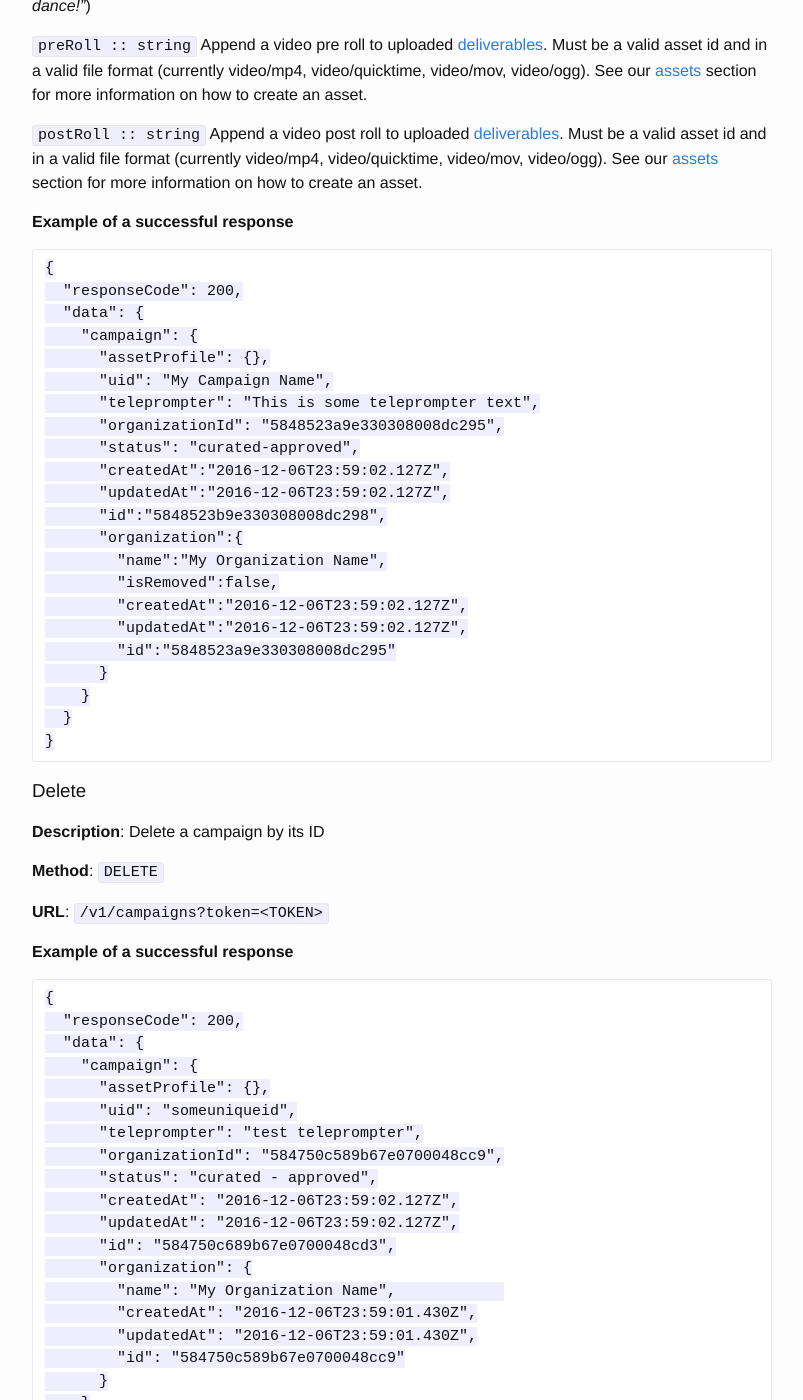
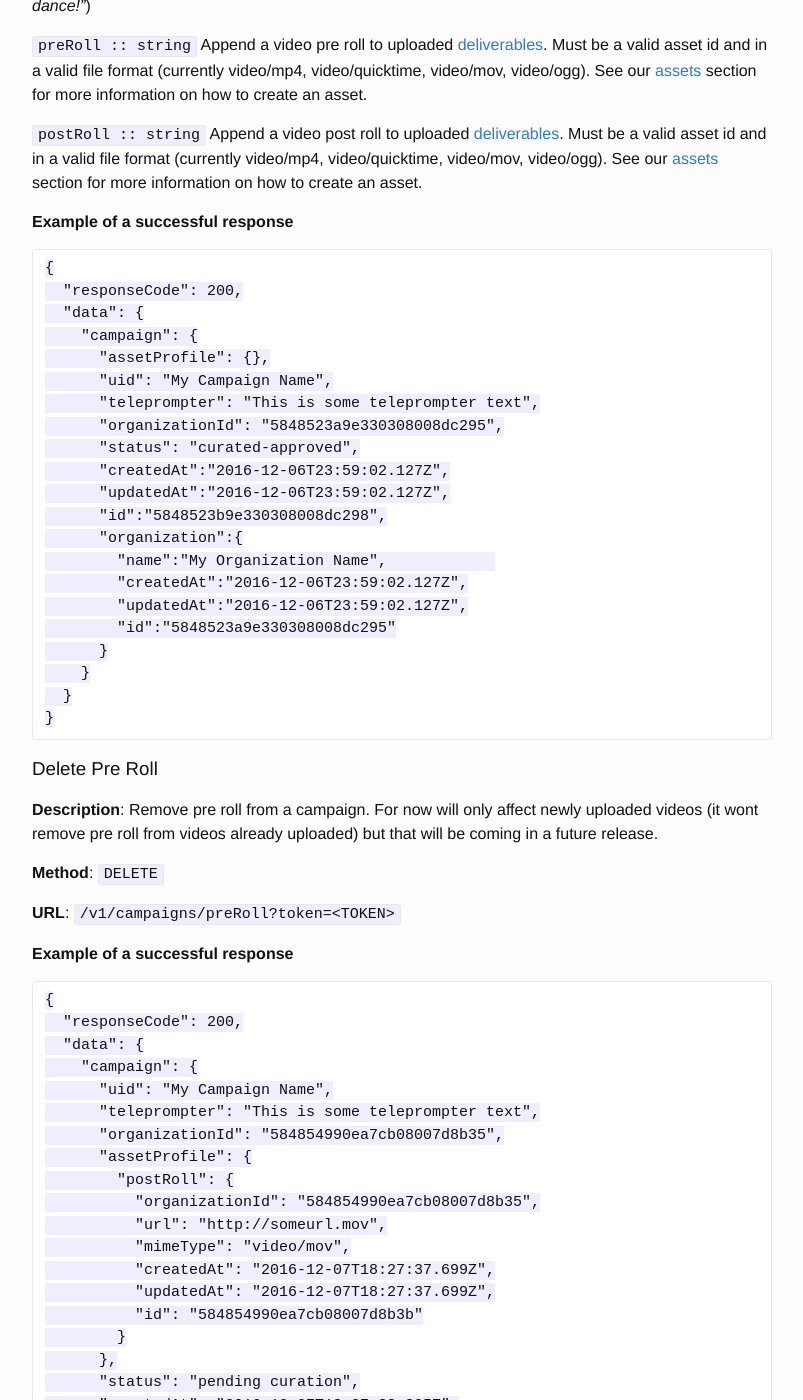
Before and after one commit to hilite-developer-site/hilite-developer-site.github.io, a Jekyll site: the page built from campaigns.md, in a window 1280 px wide and 1400 px high, scrolled down 3480 px. Shown: the whole window, without its empty margins (238-1041 px from the left). Built offline with Jekyll 4.4.1, drawn with Linux system fonts in a browser that asks for light colours; some of the changed text lies outside the part shown.

Commit message:
delete pre/post roll documentation

```diff
--- a/campaigns.md
+++ b/campaigns.md
@@ -182,7 +182,6 @@ Brands generate campaigns. This is usually done via our [admin console](https://
           "id":"5848523b9e330308008dc298",
           "organization":{
             "name":"My Organization Name",
-            "isRemoved":false,
             "createdAt":"2016-12-06T23:59:02.127Z",
             "updatedAt":"2016-12-06T23:59:02.127Z",
             "id":"5848523a9e330308008dc295"
@@ -191,6 +190,91 @@ Brands generate campaigns. This is usually done via our [admin console](https://
       }
     }
 
+[//]: # (----------------------------------------------------------------------------------------------------------------------------------------)
+
+### Delete Pre Roll
+
+**Description**: Remove pre roll from a campaign. For now will only affect newly uploaded videos (it wont remove pre roll from videos already uploaded) but that will be coming in a future release.
+
+**Method**: `DELETE`
+
+**URL**: `/v1/campaigns/preRoll?token=<TOKEN>`
+
+**Example of a successful response**
+
+    {
+      "responseCode": 200,
+      "data": {
+        "campaign": {
+          "uid": "My Campaign Name",
+          "teleprompter": "This is some teleprompter text",
+          "organizationId": "584854990ea7cb08007d8b35",
+          "assetProfile": {
+            "postRoll": {
+              "organizationId": "584854990ea7cb08007d8b35",
+              "url": "http://someurl.mov",
+              "mimeType": "video/mov",
+              "createdAt": "2016-12-07T18:27:37.699Z",
+              "updatedAt": "2016-12-07T18:27:37.699Z",
+              "id": "584854990ea7cb08007d8b3b"
+            }
+          },
+          "status": "pending curation",
+          "createdAt": "2016-12-07T18:27:38.325Z",
+          "updatedAt": "2016-12-07T18:27:38.406Z",
+          "id": "5848549a0ea7cb08007d8b42",
+          "organization": {
+            "name":"My Organization Name",
+            "createdAt": "2016-12-07T18:27:37.373Z",
+            "updatedAt": "2016-12-07T18:27:37.373Z",
+            "id": "584854990ea7cb08007d8b35"
+          }
+        }
+      }
+    }
+
+[//]: # (----------------------------------------------------------------------------------------------------------------------------------------)
+
+### Delete Post Roll
+
+**Description**: Remove post roll from a campaign. For now will only affect newly uploaded videos (it wont remove post roll from videos already uploaded) but that will be coming in a future release.
+
+**Method**: `DELETE`
+
+**URL**: `/v1/campaigns/postRoll?token=<TOKEN>`
+
+**Example of a successful response**
+
+    {
+      "responseCode": 200,
+      "data": {
+        "campaign": {
+          "uid": "My Campaign Name",
+          "teleprompter": "This is some teleprompter text",
+          "organizationId": "584854990ea7cb08007d8b35",
+          "assetProfile": {
+            "preRoll": {
+              "organizationId": "584854990ea7cb08007d8b35",
+              "url": "http://someurl.mov",
+              "mimeType": "video/mov",
+              "createdAt": "2016-12-07T18:27:37.699Z",
+              "updatedAt": "2016-12-07T18:27:37.699Z",
+              "id": "584854990ea7cb08007d8b3b"
+            }
+          },
+          "status": "pending curation",
+          "createdAt": "2016-12-07T18:27:38.325Z",
+          "updatedAt": "2016-12-07T18:27:38.406Z",
+          "id": "5848549a0ea7cb08007d8b42",
+          "organization": {
+            "name":"My Organization Name",
+            "createdAt": "2016-12-07T18:27:37.373Z",
+            "updatedAt": "2016-12-07T18:27:37.373Z",
+            "id": "584854990ea7cb08007d8b35"
+          }
+        }
+      }
+    }
 
 [//]: # (----------------------------------------------------------------------------------------------------------------------------------------)
 
```
